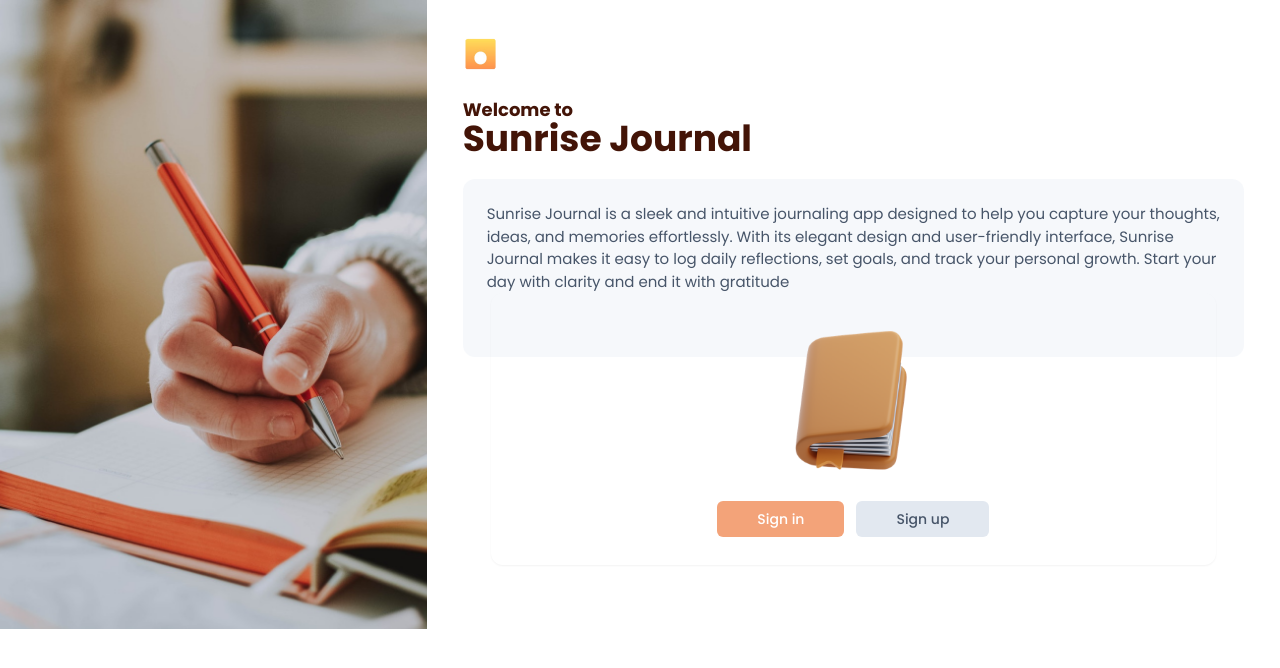
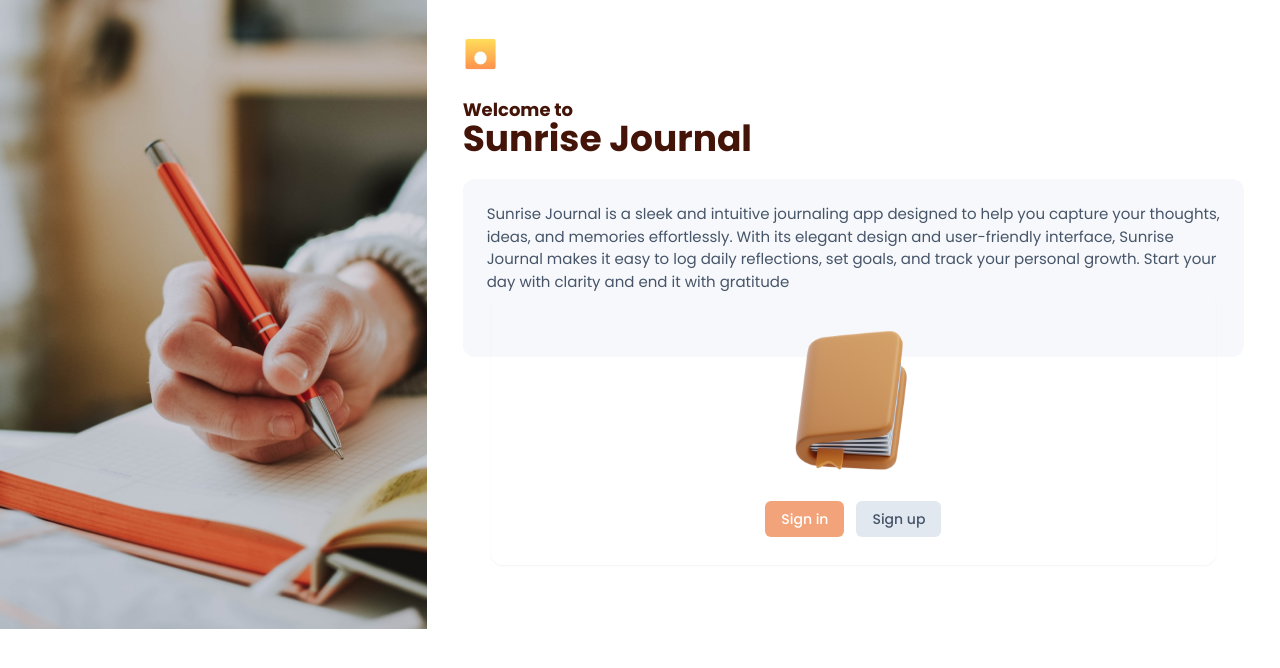
Before and after one commit to victorNwosu-Edusive/sunrise-journal, a React (Vite) app: page / in a window 1280 px wide. Shown: the top 668 px of the page. Built offline with nearby package versions, Linux system fonts and the light colour scheme; no server answers.

Commit message:
small changes III

```diff
--- a/src/components/journalscreen.jsx
+++ b/src/components/journalscreen.jsx
@@ -34,8 +34,8 @@ function Journalscreen(){
         <div className='rounded-xl p-7 m-6 md:m-16 lg:m-16 -mt-32 md:-mt-32 lg:-mt-40 shadow-sm flex z-10 flex-col items-center justify-center'>
             <img src={heroImage} alt="" className=' mb-5 h-40 w-auto flex items-center justify-center' />
         <div className='flex gap-3'>
-        <NavLink onClick={toggleModal} className="text-white text-[12px] md:text-sm lg:text-sm bg-orange-600/55 hover:bg-orange-600/45 p-2 px-10 font-medium duration-300 rounded-md items-center justify-center"> Sign in</NavLink>
-        <NavLink onClick={toggleModal} className="text-slate-600 text-[12px] md:text-sm lg:text-sm bg-slate-200 p-2 px-10 font-medium hover:bg-slate-300 duration-300 rounded-md items-center justify-center"> Sign up</NavLink>
+        <NavLink onClick={toggleModal} className="text-white text-[12px] md:text-sm lg:text-sm bg-orange-600/55 hover:bg-orange-600/45 p-2 px-4 font-medium duration-300 rounded-md items-center justify-center"> Sign in</NavLink>
+        <NavLink onClick={toggleModal} className="text-slate-600 text-[12px] md:text-sm lg:text-sm bg-slate-200 p-2 px-4 font-medium hover:bg-slate-300 duration-300 rounded-md items-center justify-center"> Sign up</NavLink>
         </div>
             {isModalOpen && <Loginmodal onClose={toggleModal} />}
 
```
